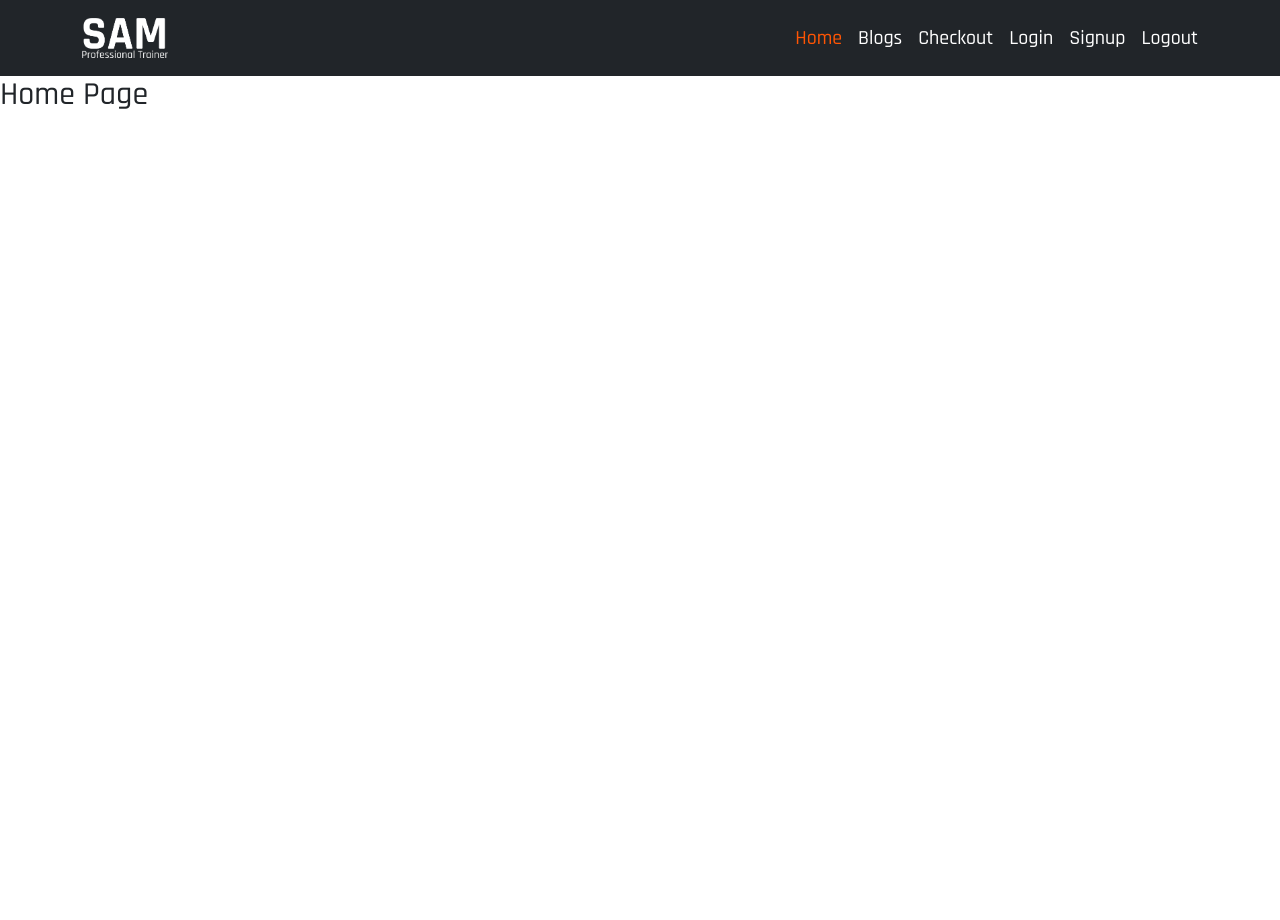
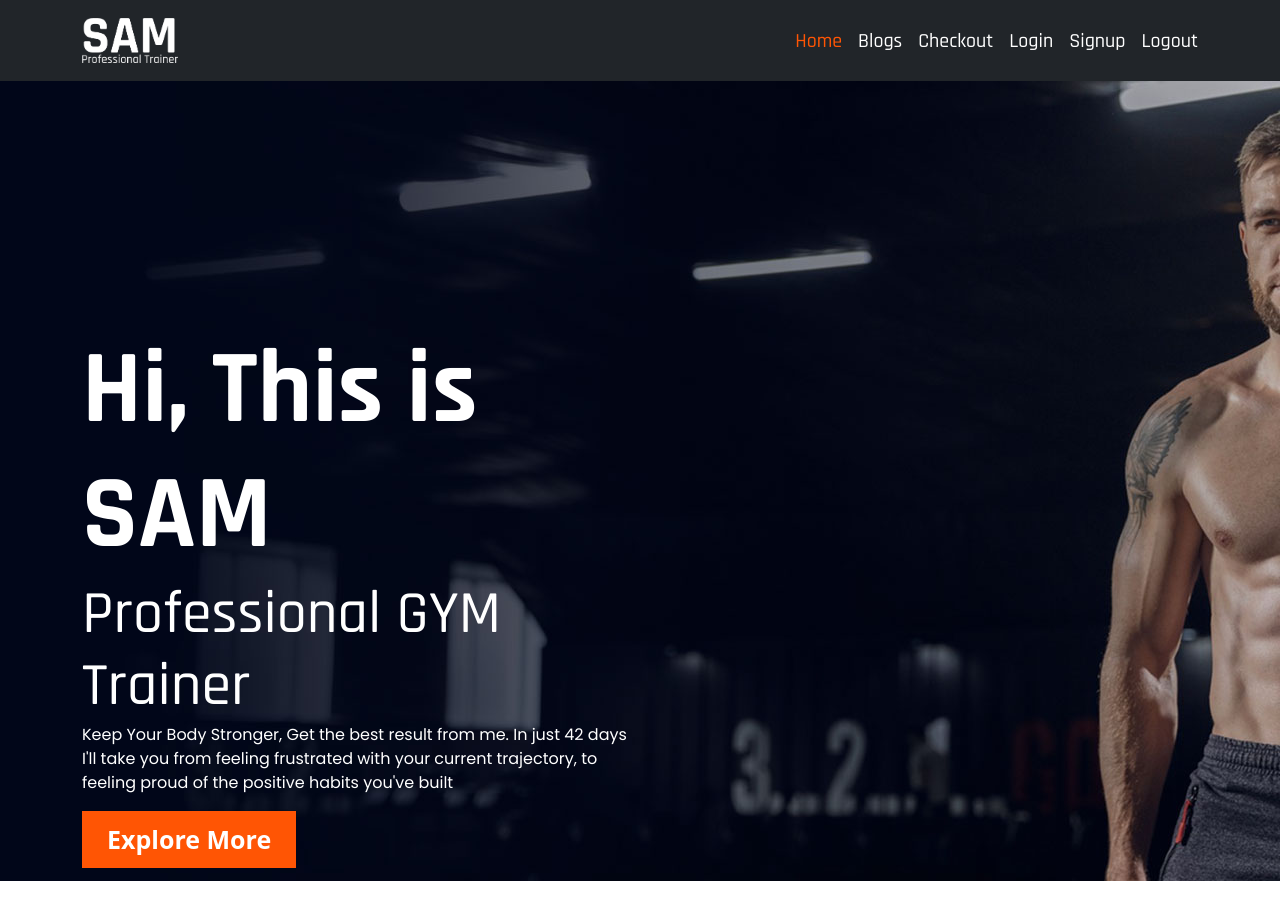
Before and after one commit to SamiulxHasanx07/gym-trainer-react-app-with-auth, a React (Create React App) app: page / in a window 1280 px wide. Shown: the top 920 px of the page. Before the commit the page ends 800 px from the top, so only its background shows below. Built offline with nearby package versions, Linux system fonts and the light colour scheme.

Commit message:
Banner Section Done

```diff
--- a/src/App.css
+++ b/src/App.css
@@ -1,13 +1,33 @@
+/* Google Fonts */
 @import url('https://fonts.googleapis.com/css2?family=Rajdhani:wght@300;400;500;600;700&display=swap');
+@import url('https://fonts.googleapis.com/css2?family=Poppins:ital,wght@0,300;0,400;0,500;0,600;0,700;1,400;1,700&display=swap');
 *{
   margin: 0;
   padding: 0;
 }
-h1, h2, h3, h4, h5, h6{
+h1, h2, h3, h4, h5, h6, button{
   font-family: 'Rajdhani', sans-serif;
   font-weight: 700;
+}
+p{
+  font-family: 'Poppins', sans-serif;
 }
 :root{
   --main-color:#ff5504;
   --black-color:#010718;
 }
+.bg-color{
+  background-color: var(--black-color);
+}
+
+.custom-btn{
+  background-color: var(--main-color);
+  font-size: 25px;
+  color: #fff;
+  border: none;
+  padding: 10px 25px;
+}
+
+.custom-btn:hover{
+  background-color: #d64603;
+}
--- a/src/App.js
+++ b/src/App.js
@@ -2,6 +2,7 @@ import { Route, Routes } from 'react-router-dom';
 import './App.css';
 import Login from './Pages/Auth/Login/Login';
 import Signup from './Pages/Auth/Signup/Signup';
+import Blogs from './Pages/Blogs/Blogs';
 import Checkout from './Pages/Cheakout/Checkout';
 import Home from './Pages/Home/Home/Home';
 import NotFound from './Pages/NotFound/NotFound';
@@ -15,6 +16,7 @@ function App() {
         <Route path='/' element={<Home></Home>}></Route>
         <Route path='/home' element={<Home></Home>}></Route>
         <Route path='/checkout' element={<Checkout></Checkout>}></Route>
+        <Route path='/blogs' element={<Blogs></Blogs>}></Route>
         <Route path='/login' element={<Login></Login>}></Route>
         <Route path='/signup' element={<Signup></Signup>}></Route>
         <Route path='*' element={<NotFound></NotFound>}></Route>
--- /dev/null
+++ b/src/Pages/Home/Banner/Banner.css
@@ -0,0 +1,18 @@
+.banner-section{
+    min-height: 800px;
+    background-repeat: no-repeat;
+}
+
+
+.banner-text{
+    padding: 200px 0;
+}
+.banner-text h2{
+    font-size: 104px;
+    font-weight: 700;
+    margin: 0;
+}
+
+.banner-text h3{
+    font-size:60px;
+}
--- a/src/Pages/Home/Banner/Banner.js
+++ b/src/Pages/Home/Banner/Banner.js
@@ -0,0 +1,26 @@
+import React from 'react';
+import { Button, Col, Container, Row } from 'react-bootstrap';
+import hero from '../../../images/banner/hero-1.jpg';
+import './Banner.css';
+const Banner = () => {
+    return (
+        <div className='banner-section py-5' style={{background:`url(${hero}) no-repeat`}}>
+            <Container>
+                <Row>
+                    <Col sm={12} md={12} lg={6}>
+                        <div className='banner-text'>
+                            <h2 className='text-white'>Hi, This is SAM</h2>
+                            <h3 className='text-white m-0'>Professional GYM Trainer</h3>
+                            <p className='text-white'>Keep Your Body Stronger, Get the best result from me. In just 42 days I'll take you from feeling frustrated with your current trajectory, to feeling proud of the positive habits you've built</p>
+                            <button className='custom-btn'>Explore More</button>
+                        </div>
+                    </Col>
+                    <Col sm={12} md={12} lg={6} >
+                    </Col>
+                </Row>
+            </Container>
+        </div>
+    );
+};
+
+export default Banner;
--- a/src/Pages/Home/Home/Home.js
+++ b/src/Pages/Home/Home/Home.js
@@ -1,9 +1,10 @@
 import React from 'react';
+import Banner from '../Banner/Banner';
 
 const Home = () => {
     return (
         <div>
-            <h2>Home Page</h2>
+            <Banner></Banner>
         </div>
     );
 };
--- a/src/Pages/Shared/Header/Header.css
+++ b/src/Pages/Shared/Header/Header.css
@@ -1,3 +1,4 @@
+
 .navbar a{
     padding: 10px 0;
     text-decoration: none;
--- a/src/Pages/Shared/Header/Header.js
+++ b/src/Pages/Shared/Header/Header.js
@@ -9,7 +9,7 @@ const Header = () => {
         <Navbar collapseOnSelect expand="lg" bg="dark" variant="dark">
             <Container>
                 <Link to='/'>
-                    <img style={{height:'40px'}} src={logo} alt="" />
+                    <img style={{height:'45px'}} src={logo} alt="" />
                 </Link>
                 <Navbar.Toggle aria-controls="responsive-navbar-nav" />
                 <Navbar.Collapse id="responsive-navbar-nav">
```
Also changed, not shown: src/images/banner/hero-1.jpg (added).
